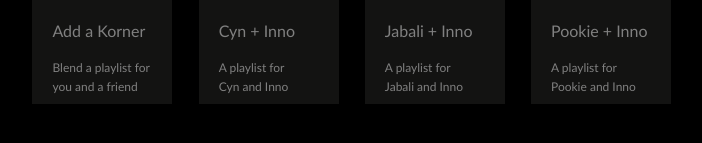
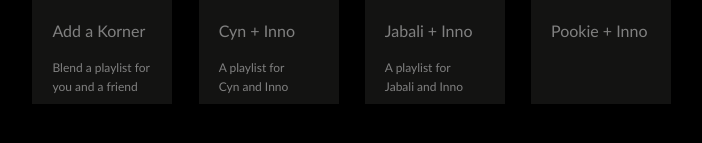
Before and after one commit to inno-m/webplayerproject, a plain HTML site: page index.html in a window 1280 px wide. Shown: the part 1710-1853 px from the top of the page, without its empty margins (362-1064 px from the left). Drawn offline with Linux system fonts and the light colour scheme.

Commit message:
Update index.html

```diff
--- a/index.html
+++ b/index.html
@@ -234,7 +234,7 @@
             <div class="sec">
                 <img src="./assets/img/blend3.jpg" alt="">
                 <p>Pookie + Inno</p>
-                <span>A playlist for <br> Pookie and Inno</span>
+                <span></span>
             </div>
         </div>
 
```
